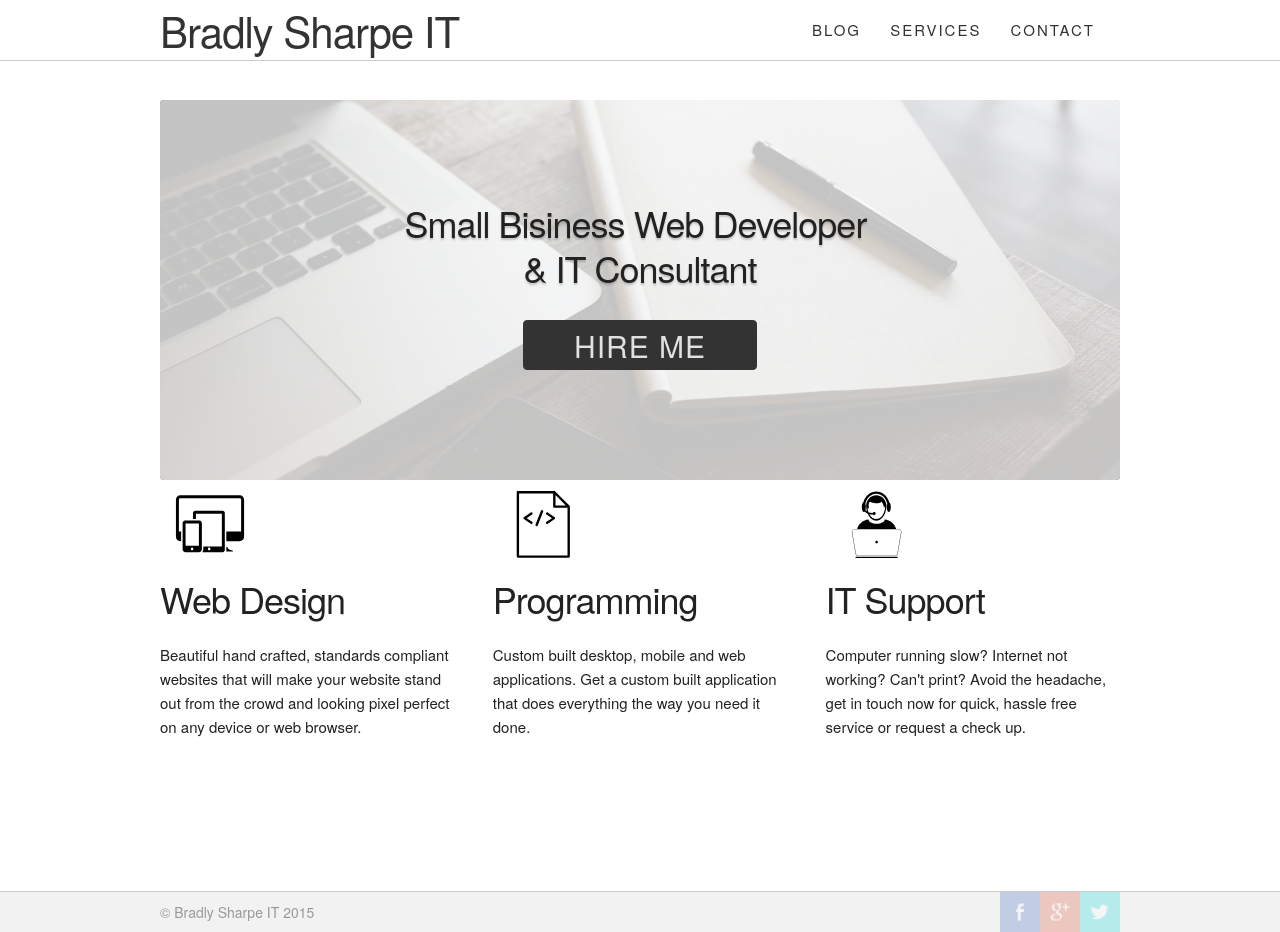
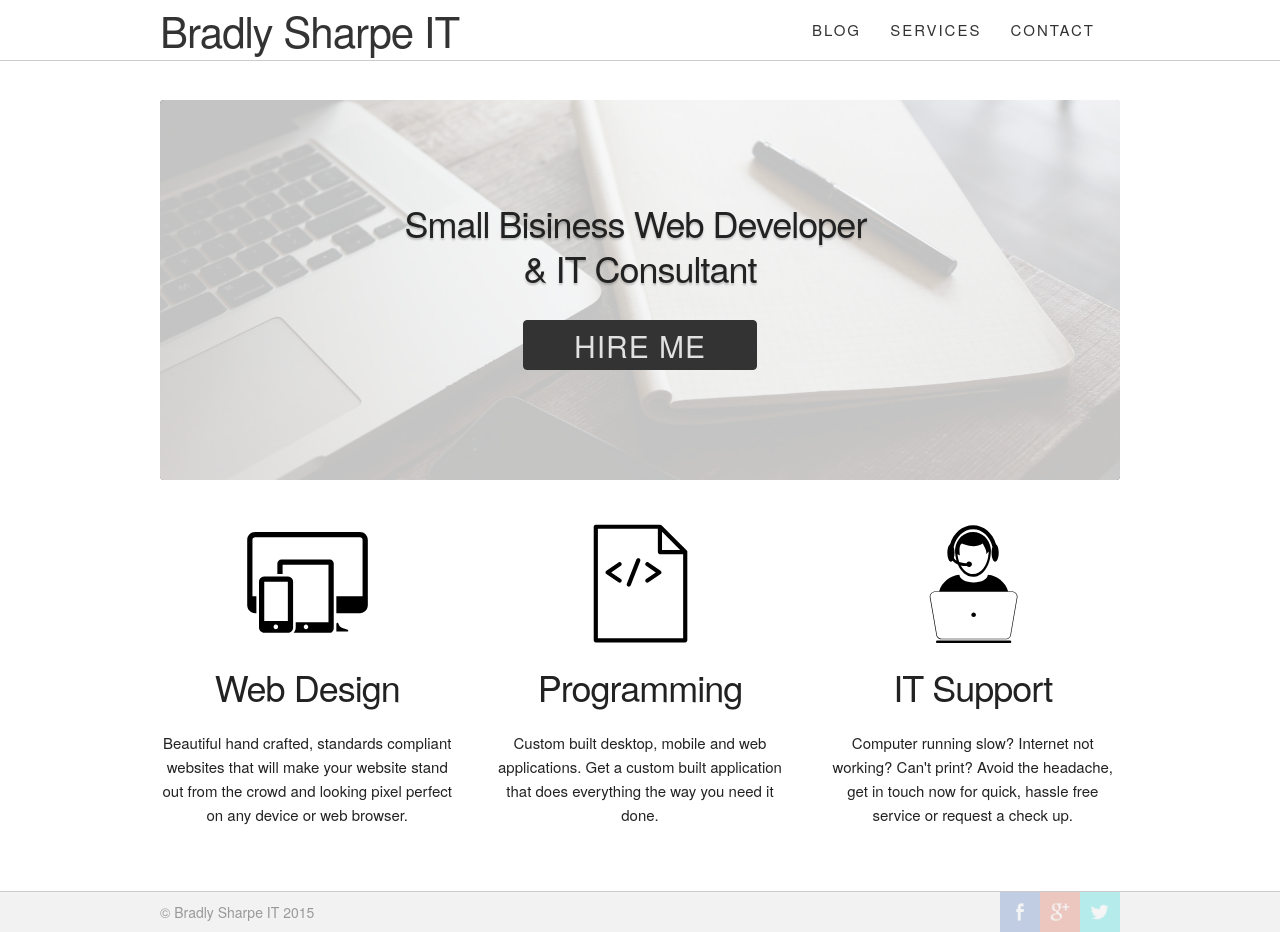
Before and after one commit to BradlySharpe/bradlysharpe.com.au, a Jekyll site: the page built from index.html, in a window 1280 px wide and 932 px high. Built offline with Jekyll 4.4.1, drawn with Linux system fonts in a browser that asks for light colours.

Commit message:
Styling thirds

```diff
--- a/_includes/critical.scss
+++ b/_includes/critical.scss
@@ -315,3 +315,42 @@ $menu-width: 32rem;
     }
   }
 }
+
+@include mq($bp-larger-than-phablet) {
+  .one-third.column {
+    width: grid-column-width(4);
+  }
+}
+
+.services .one-third.column {
+  width: 100%;
+  text-align: center;
+
+  @include mq($bp-larger-than-tablet) {
+    width: grid-column-width(4);
+  }
+
+  img {
+    width: 100%;
+    max-width: 40%;
+    display: block;
+    margin: 2.5rem auto 0;
+
+    @include mq($bp-larger-than-phablet) {
+      max-width: 60%;
+    }
+  }
+
+  h3 {
+    margin: 0 0 2rem 0;
+    font-size: 3rem;
+    font-weight: 300;
+    font-family: $title-font-family;
+    line-height: 1.3;
+    letter-spacing: -0.1rem;
+
+    @include mq($bp-larger-than-desktop) {
+      font-size: 3.6rem;
+    }
+  }
+}
--- a/_sass/_skeleton.scss
+++ b/_sass/_skeleton.scss
@@ -53,7 +53,6 @@
   .eleven.columns       { width: grid-column-width(11); }
   .twelve.columns       { width: 100%; margin-left: 0;  }
 
-  .one-third.column     { width: grid-column-width(4);  }
   .two-thirds.column    { width: grid-column-width(8);  }
 
   .one-half.column      { width: grid-column-width(6);  }
--- a/index.html
+++ b/index.html
@@ -7,7 +7,7 @@ layout: home
 		<a class="button button-black action" href="contact#reason=project-enquiry" onclick="hireMe();">Hire Me</a>
 	</div>
 </div>
-<div class="row">
+<div class="row services">
 	<div class="one-third column">
 		<img src="{{ site.images_url }}/images/responsive.svg" onerror="revertToPNG(this);" alt="Computer, tablet and mobile" />
 		<h3>Web Design</h3>
```
